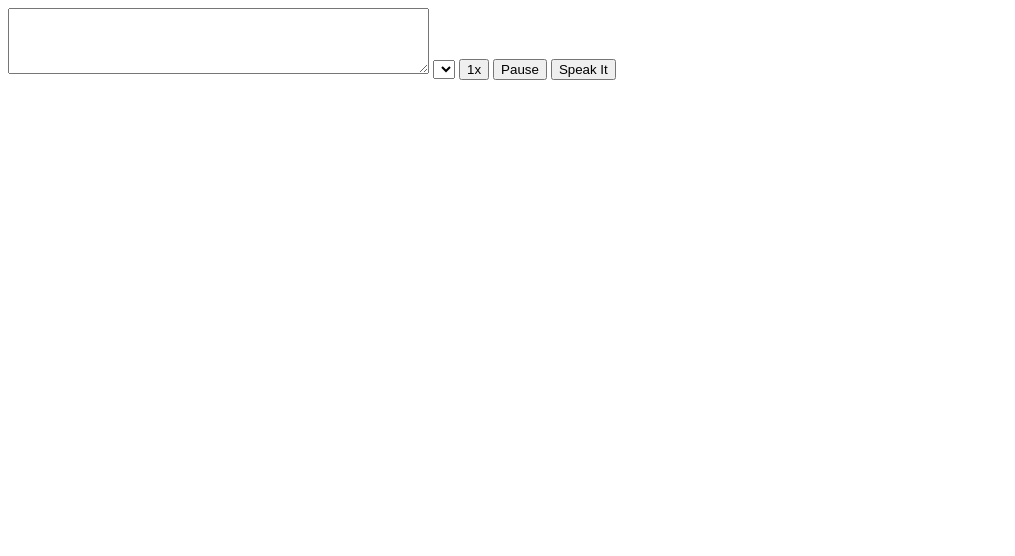
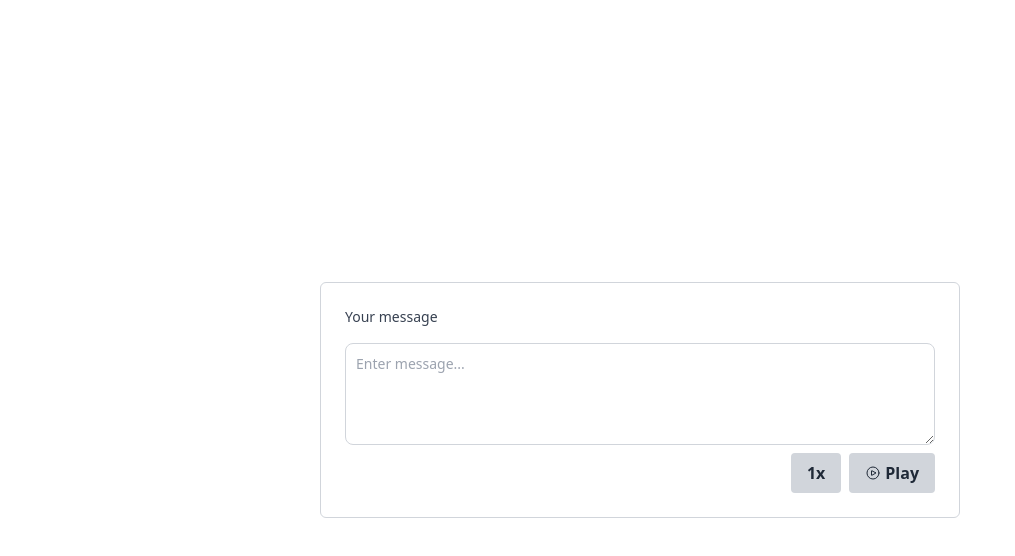
Before and after one commit to henz15/voice_over_app, a website: page src/index.html in a window 1280 px wide. Shown: the whole page, without its empty margins (0-1015 px from the left). Drawn offline with Linux system fonts and the light colour scheme.

Commit message:
Applied various changes

```diff
--- a/src/index.html
+++ b/src/index.html
@@ -5,15 +5,71 @@
     <meta http-equiv="X-UA-Compatible" content="IE=edge" />
     <meta name="viewport" content="width=device-width, initial-scale=1.0" />
     <script type="text/javascript" src="./js/main.js" defer></script>
+    <link href="/dist/output.css" rel="stylesheet" />
     <title>Voice Over</title>
   </head>
   <body>
-    <form action="/">
-      <textarea id="txtEnglish" type="text" rows="4" cols="50"></textarea>
-      <select name="ddl-voice" id="ddlVoices" class="voice-select"></select>
-      <button type="button" id="btnVoiceSpeed">1x</button>
-      <button type="button" id="btnPausePlay">Pause</button>
-      <button id="btnSpeak" type="submit">Speak It</button>
-    </form>
+    <div class="w-full md:max-w-full grid h-screen place-items-center">
+      <div
+        class="p-6 border border-gray-300 sm:rounded-md w-full sm:w-full md:w-9/12 lg:w-6/12"
+      >
+        <form>
+          <label
+            for="message"
+            class="block mb-2 text-sm font-medium text-gray-700"
+            >Your message</label
+          >
+          <div class="py-2">
+            <textarea
+              id="txtEnglish"
+              rows="4"
+              class="block p-2.5 w-full text-sm text-gray-700 rounded-lg border border-gray-300 focus:border-gray-300 focus:ring-gray-500"
+              placeholder="Enter message..."
+              required
+            ></textarea>
+          </div>
+
+          <div class="flex justify-end gap-2">
+            <div>
+              <button
+                type="button"
+                id="btnVoiceSpeed"
+                class="bg-gray-300 hover:bg-gray-400 text-gray-800 font-bold py-2 px-4 rounded inline-flex items-center"
+              >
+                1x
+              </button>
+            </div>
+            <div>
+              <button
+                type="submit"
+                id="btnPausePlay"
+                class="bg-gray-300 hover:bg-gray-400 text-gray-800 font-bold py-2 px-4 rounded inline-flex items-center"
+              >
+                <svg
+                  xmlns="http://www.w3.org/2000/svg"
+                  fill="none"
+                  viewBox="0 0 24 24"
+                  stroke-width="1.5"
+                  stroke="currentColor"
+                  class="w-4 h-4 mr-1"
+                >
+                  <path
+                    stroke-linecap="round"
+                    stroke-linejoin="round"
+                    d="M21 12a9 9 0 11-18 0 9 9 0 0118 0z"
+                  />
+                  <path
+                    stroke-linecap="round"
+                    stroke-linejoin="round"
+                    d="M15.91 11.672a.375.375 0 010 .656l-5.603 3.113a.375.375 0 01-.557-.328V8.887c0-.286.307-.466.557-.327l5.603 3.112z"
+                  />
+                </svg>
+                Play
+              </button>
+            </div>
+          </div>
+        </form>
+      </div>
+    </div>
   </body>
 </html>
--- /dev/null
+++ b/src/input.css
@@ -0,0 +1,8 @@
+@tailwind base;
+@tailwind components;
+@tailwind utilities;
+
+@layer base {
+  .custom-btn {
+  }
+}
```
Also changed, not shown: dist/output.css (added).
